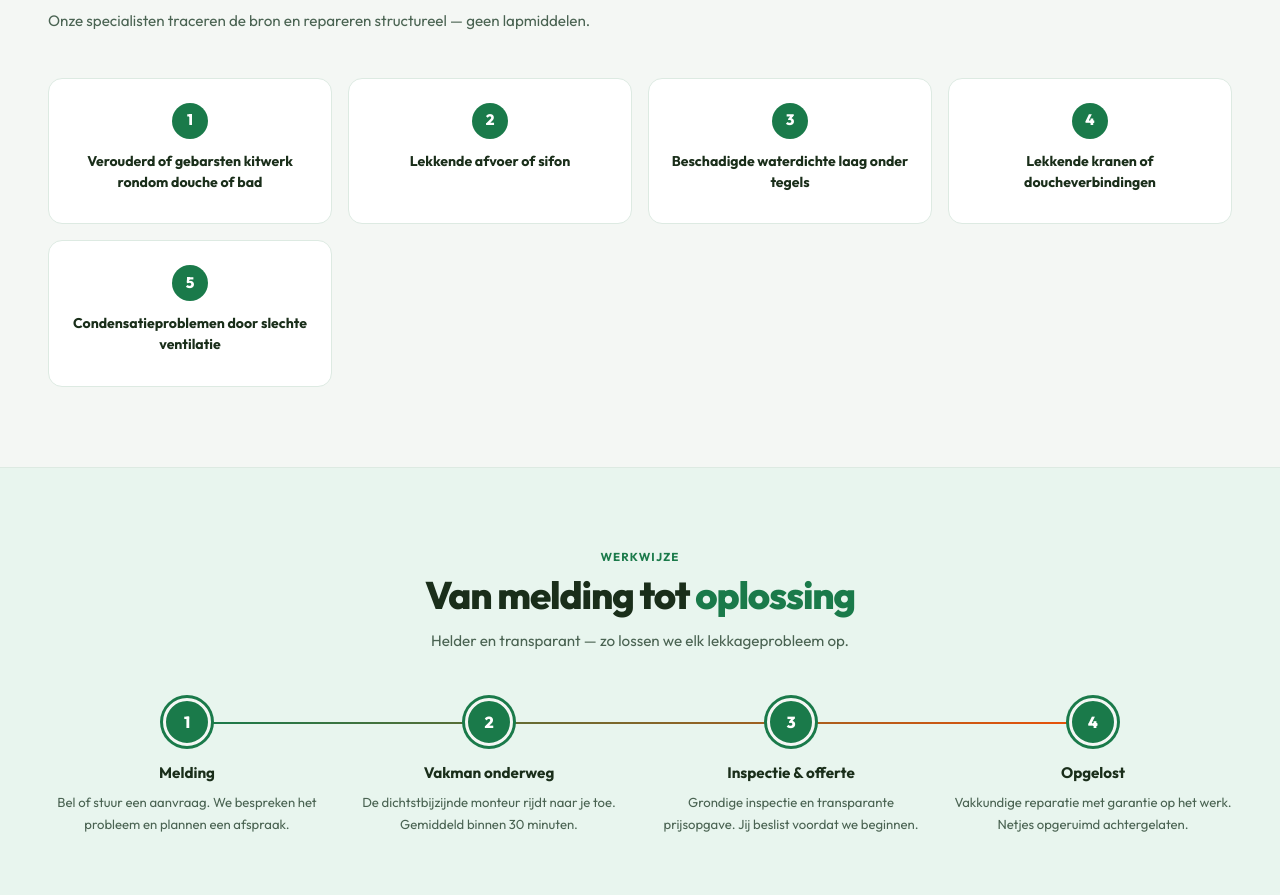
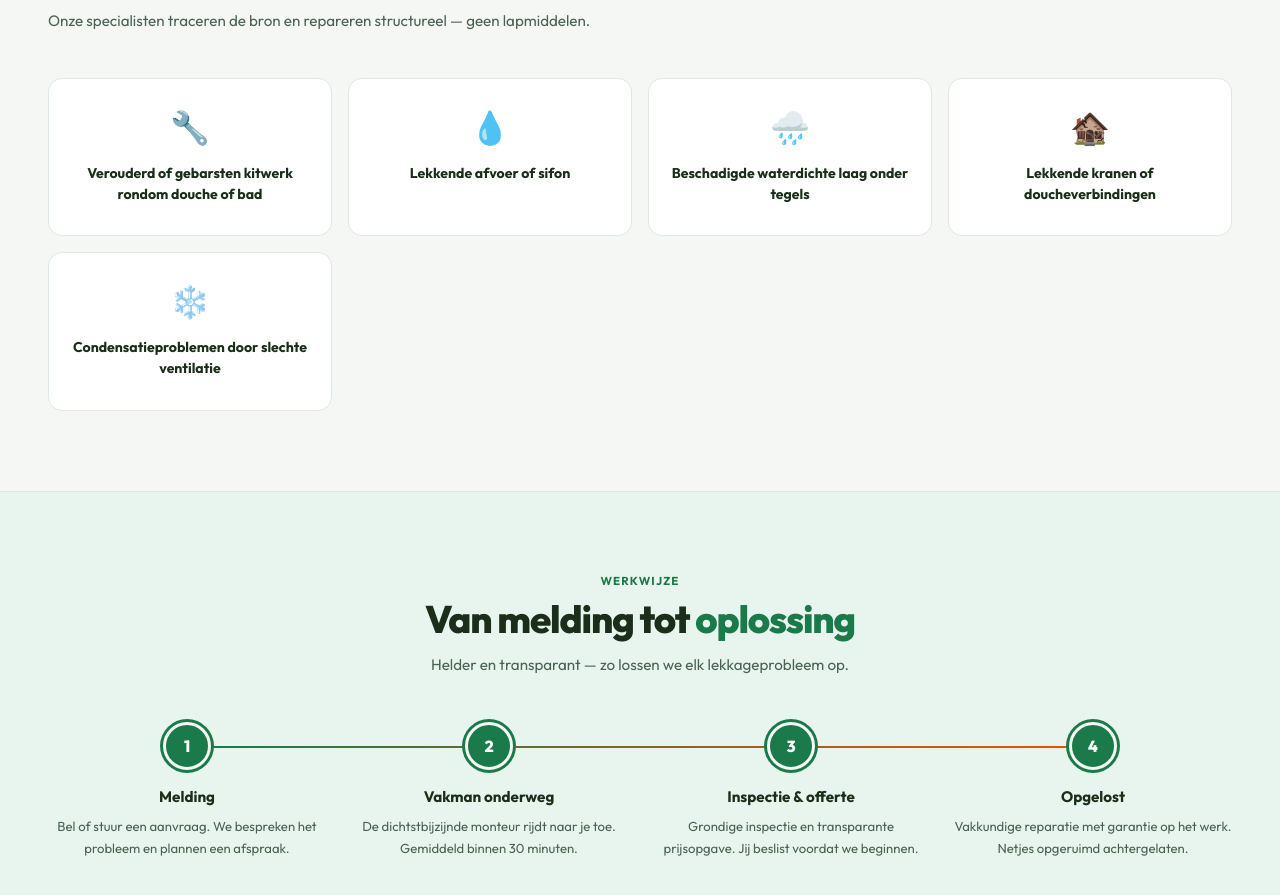
Before and after one commit to SanderKooi/lekkage, a Next.js app: page /lekkage/badkamer in a window 1280 px wide. Shown: the part 1120-2015 px from the top of the page. Built offline with nearby package versions, Linux system fonts and the light colour scheme.

Commit message:
Update [type].jsx

```diff
--- a/pages/lekkage/[type].jsx
+++ b/pages/lekkage/[type].jsx
@@ -319,7 +319,7 @@ export default function LekkageType({ type }) {
           <div className="oorzaken-row">
             {type.oorzaken.map((o, i) => (
               <div key={i} className="oorzaak">
-                <div className="oorzaak-num">{i + 1}</div>
+                <div className="oorzaak-icon">{['🔧','💧','🌧️','🏚️','❄️','🔩','🍂','🧱'][i] || '⚠️'}</div>
                 <h3>{o}</h3>
               </div>
             ))}
```
